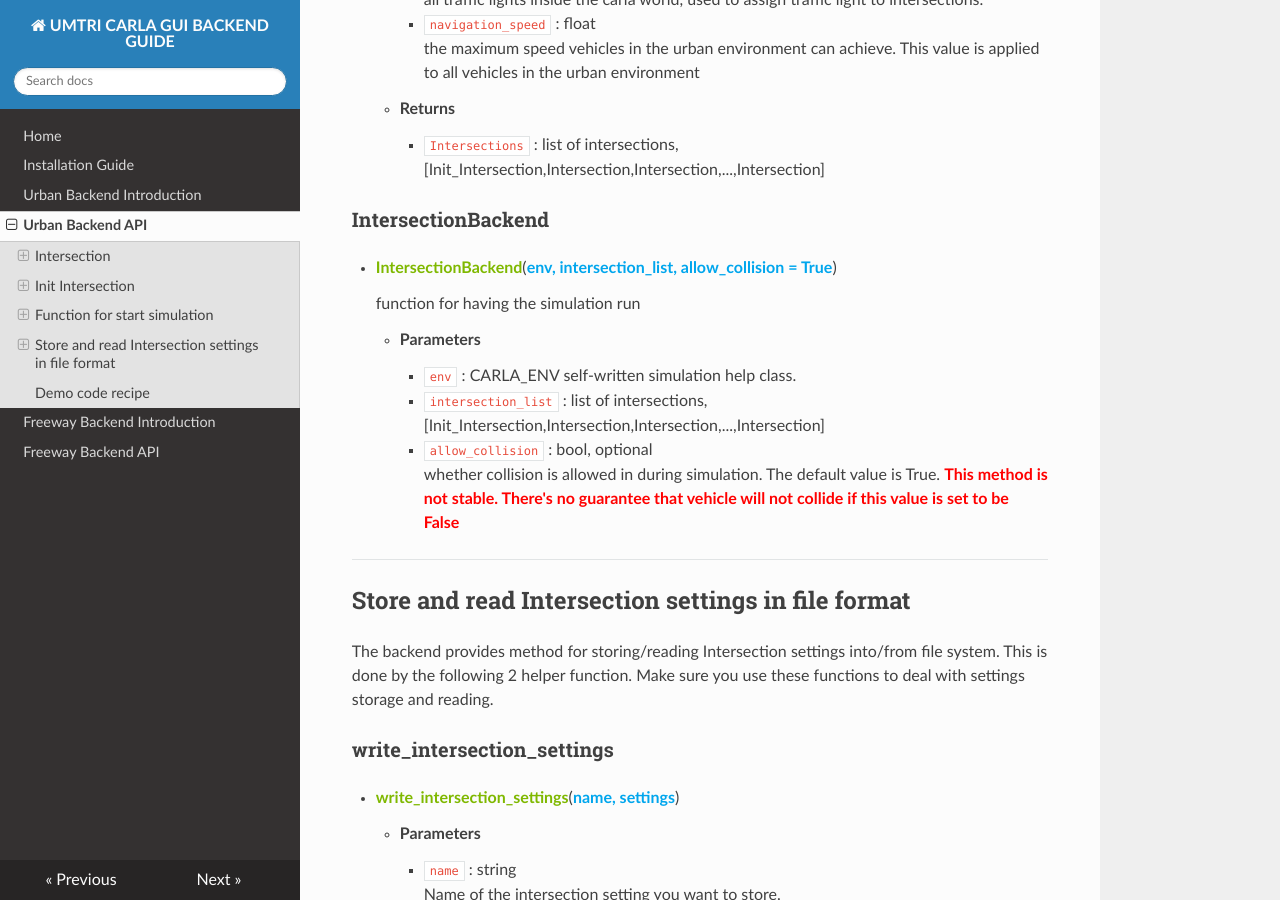
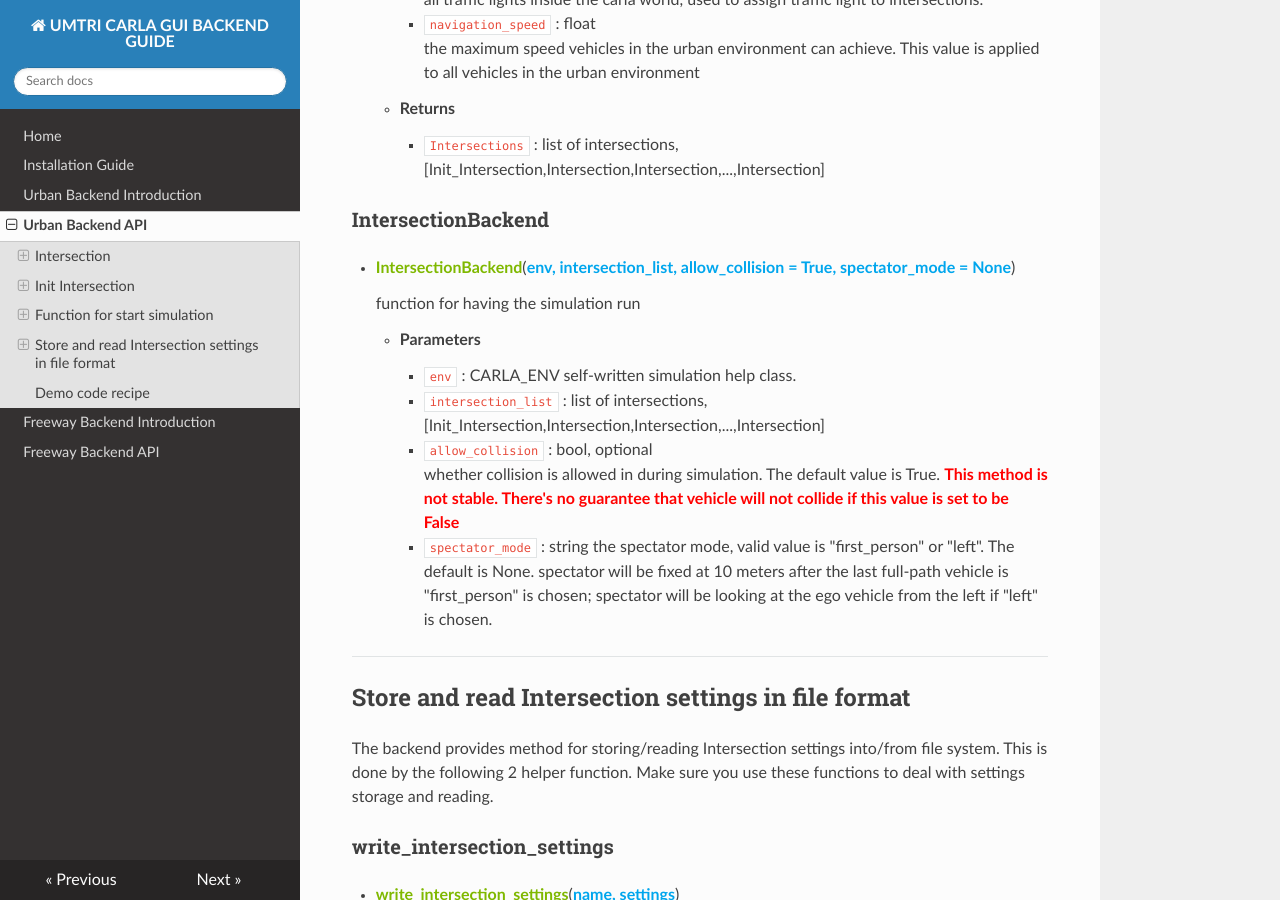
Before and after one commit to CenturyLiu/Carla-GUI, an MkDocs documentation site: the page built from Docs/urban_backend_api.md, in a window 1280 px wide and 900 px high, scrolled down 9079 px. Built offline with MkDocs 1.6.1, drawn with Linux system fonts in a browser that asks for light colours; nearby versions of some CDN libraries.

Commit message:
docs: add intro to new feature of urban backend

```diff
--- a/Docs/urban_backend_api.md
+++ b/Docs/urban_backend_api.md
@@ -392,7 +392,7 @@ the maximum speed vehicles in the urban environment can achieve. This value is a
 
 ###  IntersectionBackend
 
-- **<font color="#7fb800">IntersectionBackend</font>**(<font color="#00a6ed">**env, intersection_list, allow_collision = True**</font>)
+- **<font color="#7fb800">IntersectionBackend</font>**(<font color="#00a6ed">**env, intersection_list, allow_collision = True, spectator_mode = None**</font>)
 
     function for having the simulation run
 
@@ -404,6 +404,9 @@ self-written simulation help class.
 
         - `allow_collision` : bool, optional
 whether collision is allowed in during simulation. The default value is True. <font color="#ff0000">**This method is not stable. There's no guarantee that vehicle will not collide if this value is set to be False** </font>
+
+        - `spectator_mode` : string
+the spectator mode, valid value is "first_person" or "left". The default is None. spectator will be fixed at 10 meters after the last full-path vehicle is "first_person" is chosen; spectator will be looking at the ego vehicle from the left if "left" is chosen.
 
 ---
 ## Store and read Intersection settings in file format
```
